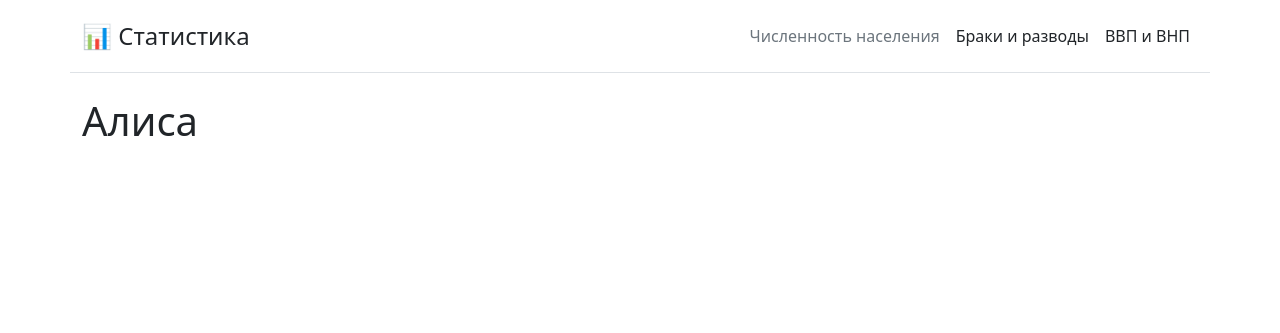
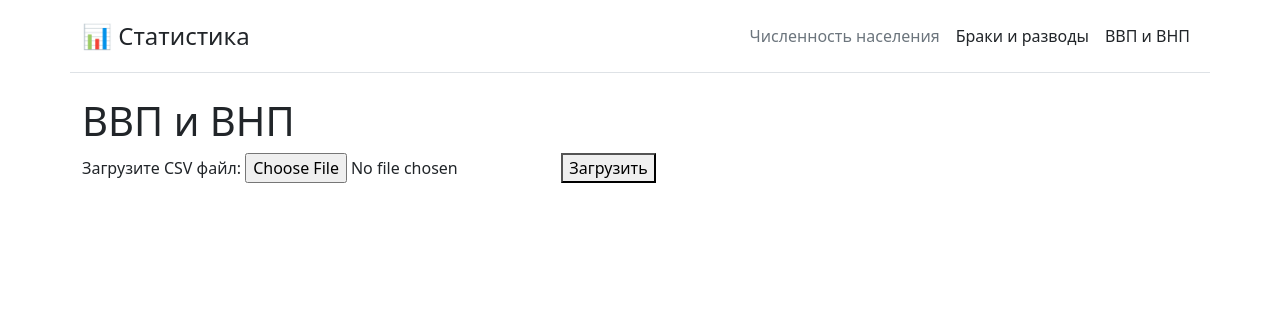
Before and after one commit to Artisan899/Stats, a Flask app: page /alice in a window 1280 px wide. Shown: the top 333 px of the page. Run offline with Flask 3, Linux system fonts and the light colour scheme.

Commit message:
trying to add stuff

```diff
--- a/Python Prog/app.py
+++ b/Python Prog/app.py
@@ -29,10 +29,33 @@ def java():
     return render_template('java.html')
 
 
-@app.route('/alice') #TEST
+@app.route('/alice')
 def alice():
-    return render_template('alice.html')
+    table_data = None
+    error_message = None
 
+    if request.method == 'POST':
+        if 'file' not in request.files:
+            error_message = "Not found"
+        else:
+            file = request.files['datafile']
+            if file.filename == '':
+                error_message = "Not chosen"
+            elif not file.filename.endswith('.csv'):
+                error_message = "Need CSV!"
+            else:
+                try:
+                    df = pd.read_csv(file)
+
+                    expected_columns = ['Year', 'VVP', 'VNP']
+                    if not all(col in df.columns for col in expected_columns):
+                        error_message = f"CSV trebuet {', '.join(expected_columns)}"
+                    else:
+                        table_data = df[expected_columns].to_dict(orient='records')
+                except Exception as e:
+                    error_message = f"ASHIBKA {e}"
+
+    return render_template('alice.html', table_data=table_data, error_message=error_message)
 
 if __name__ == '__main__':
     app.run(debug=True, port=5001)
--- a/Python Prog/templates/alice.html
+++ b/Python Prog/templates/alice.html
@@ -1,14 +1,48 @@
-{% extends 'base.html'  %}
+{% extends 'base.html' %}
 
 {% block title %}
-<title>Алиса</title>
+<title>ВВП и ВНП</title>
 {% endblock %}
 
+{% block body %}
+<h1>ВВП и ВНП</h1>
 
-{% block body %}
-<h1>Алиса</h1>
+<!-- Форма загрузки -->
+<form action="{{ url_for('index') }}" method="post" enctype="multipart/form-data">
+    <label for="file">Загрузите CSV файл:</label>
+    <input type="file" name="datafile" id="file" accept=".csv" required>
+    <button type="submit">Загрузить</button>
+</form>
+
+<!-- Ошибка, если есть -->
+{% if error_message %}
+<p style="color: red;">{{ error_message }}</p>
+{% endif %}
+
+<!-- Таблица -->
+{% if table_data %}
+<h2>Данные из CSV:</h2>
+<table border="1">
+    <thead>
+        <tr>
+            <th>Год</th>
+            <th>ВВП</th>
+            <th>ВНП</th>
+        </tr>
+    </thead>
+    <tbody>
+        {% for row in table_data %}
+        <tr>
+            <td>{{ row['Год'] }}</td>
+            <td>{{ row['ВВП'] }}</td>
+            <td>{{ row['ВНП'] }}</td>
+        </tr>
+        {% endfor %}
+    </tbody>
+</table>
+{% endif %}
 {% endblock %}
 
 {% block stats %}
-<p>Статистика Алисы</p>
+<p>Статистика ВВП и ВНП</p>
 {% endblock %}
```
Also changed, not shown: Python Prog/123.py (deleted, +0 -18 lines), Python Prog/data/vvp_vnp.csv (added, +17 -0 lines).
